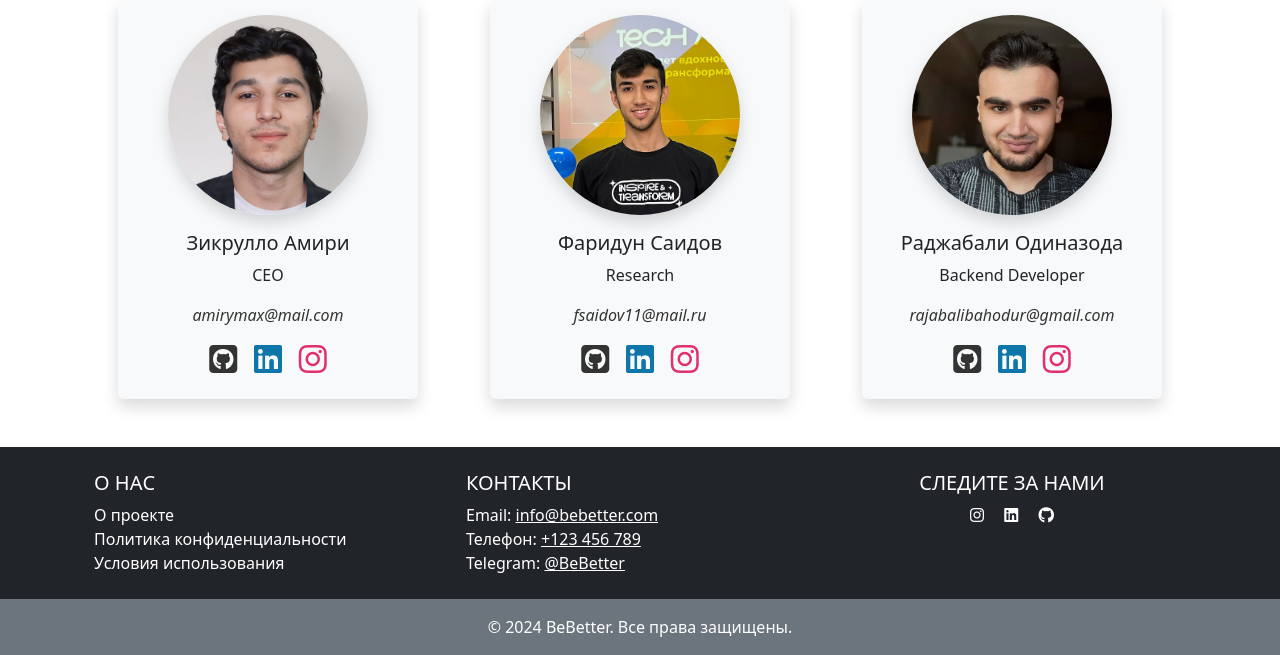
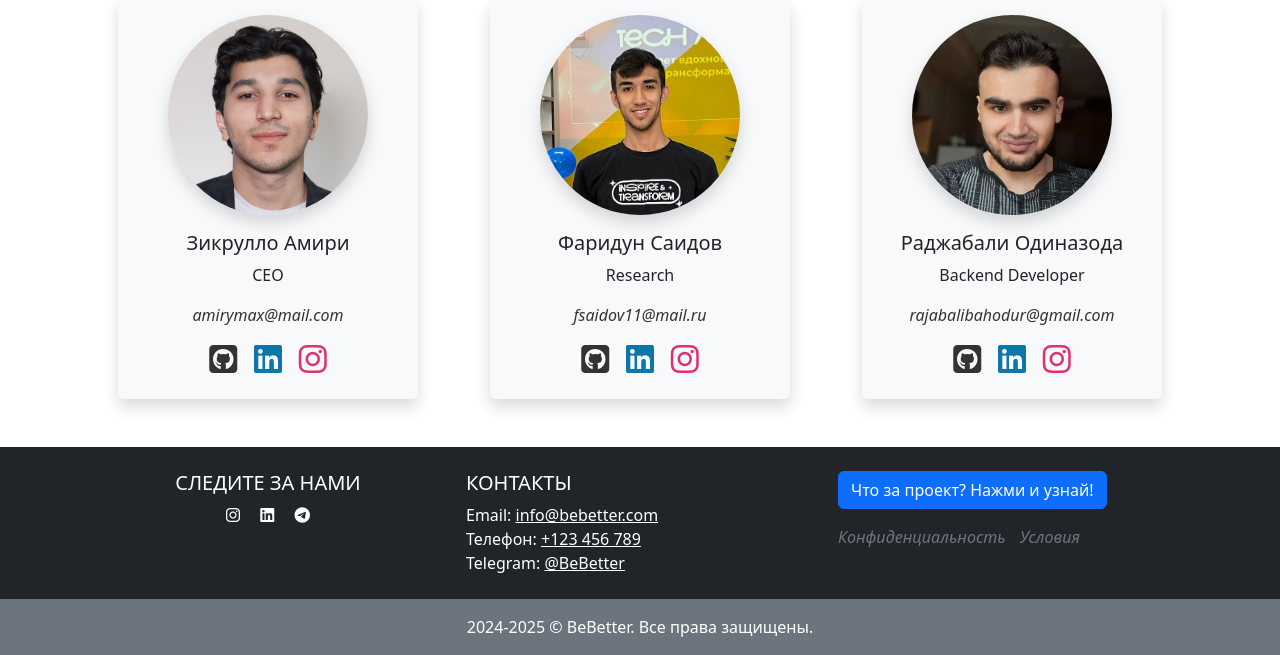
Before and after one commit to amirymax/BeBetter, a Django app: page /about/ in a window 1280 px wide. Shown: the part 851-1506 px from the top of the page. Run offline with Django 4.2, Linux system fonts and the light colour scheme; some libraries are stand-ins or nearby versions.

Commit message:
немного переделал футер

```diff
--- a/accounts/templates/base.html
+++ b/accounts/templates/base.html
@@ -77,20 +77,16 @@
     <footer class="bg-dark text-white text-center text-lg-start mt-4">
         <div class="container p-4">
             <div class="row">
-                <!-- О проекте -->
-                <div class="col-lg-4 col-md-6 mb-4 mb-md-0">
-                    <h5 class="text-uppercase">О нас</h5>
-                    <ul class="list-unstyled mb-0">
-                        <li>
-                            <a href="/about/" class="text-white" style="text-decoration: none;">О проекте</a>
-                        </li>
-                        <li>
-                            <a href="{% url 'privacy_policy' %}" class="text-white" style="text-decoration: none;">Политика конфиденциальности</a>
-                        </li>
-                        <li>
-                            <a href="/terms/" class="text-white" style="text-decoration: none;">Условия использования</a>
-                        </li>
-                    </ul>
+
+                <!-- Социальные сети -->
+                <div class="col-lg-4 col-md-6 mb-4 mb-md-0 text-center">
+                    <h5 class="text-uppercase">Следите за нами</h5>
+                    <a href="https://www.instagram.com/amirilifee" class="text-white me-3", target="_blank">
+                        <i class="fa-brands fa-instagram"></i></a>
+                    <a href="https://www.linkedin.com/in/amirymax" class="text-white me-3", target="_blank">
+                        <i class="fa-brands fa-linkedin"></i></a>
+                    <a href="https://t.me/amirilifee" class="text-white", target="_blank">
+                        <i class="fa-brands fa-telegram"></i></a>
                 </div>
 
                 <!-- Контакты -->
@@ -103,22 +99,27 @@
                     </ul>
                 </div>
 
-                <!-- Социальные сети -->
-                <div class="col-lg-4 col-md-6 mb-4 mb-md-0 text-center">
-                    <h5 class="text-uppercase">Следите за нами</h5>
-                    <a href="https://www.instagram.com/amirilifee" class="text-white me-3", target="_blank">
-                        <i class="fa-brands fa-instagram"></i></a>
-                    <a href="https://www.linkedin.com" class="text-white me-3", target="_blank">
-                        <i class="fa-brands fa-linkedin"></i></a>
-                    <a href="https://github.com/amirymax/BeBetter" class="text-white", target="_blank">
-                        <i class="fa-brands fa-github"></i></a>
+
+
+                <!-- О проекте -->
+                <div class="col-lg-4 col-md-6 mb-4 mb-md-0">
+                    <a href="/about/" class="btn btn-primary mb-3">Что за проект? Нажми и узнай!</a>
+                    <ul class="list-unstyled mb-0">
+                        <li style="display: inline; margin-right: 10px;">
+                            <a href="/privacy_policy/" class="text-secondary" style="text-decoration: none; font-style: italic;">Конфиденциальность</a>
+                        </li>
+                        <li style="display: inline;">
+                            <a href="/terms/" class="text-secondary" style="text-decoration: none; font-style: italic;">Условия</a>
+                        </li>
+                    </ul>
                 </div>
+
             </div>
         </div>
 
         <!-- Низ футера -->
         <div class="text-center p-3 bg-secondary">
-            © 2024 BeBetter. Все права защищены.
+             2024-2025 © BeBetter. Все права защищены.
         </div>
     </footer>
 
```
